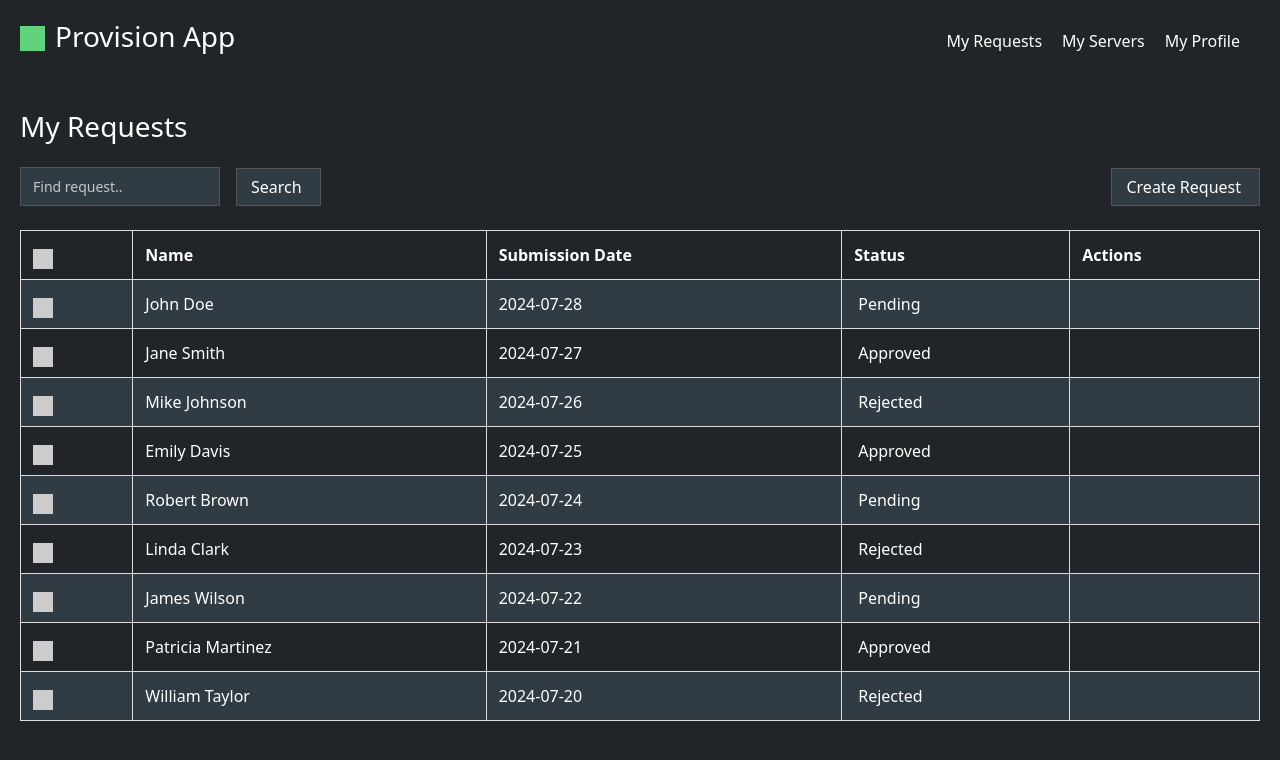
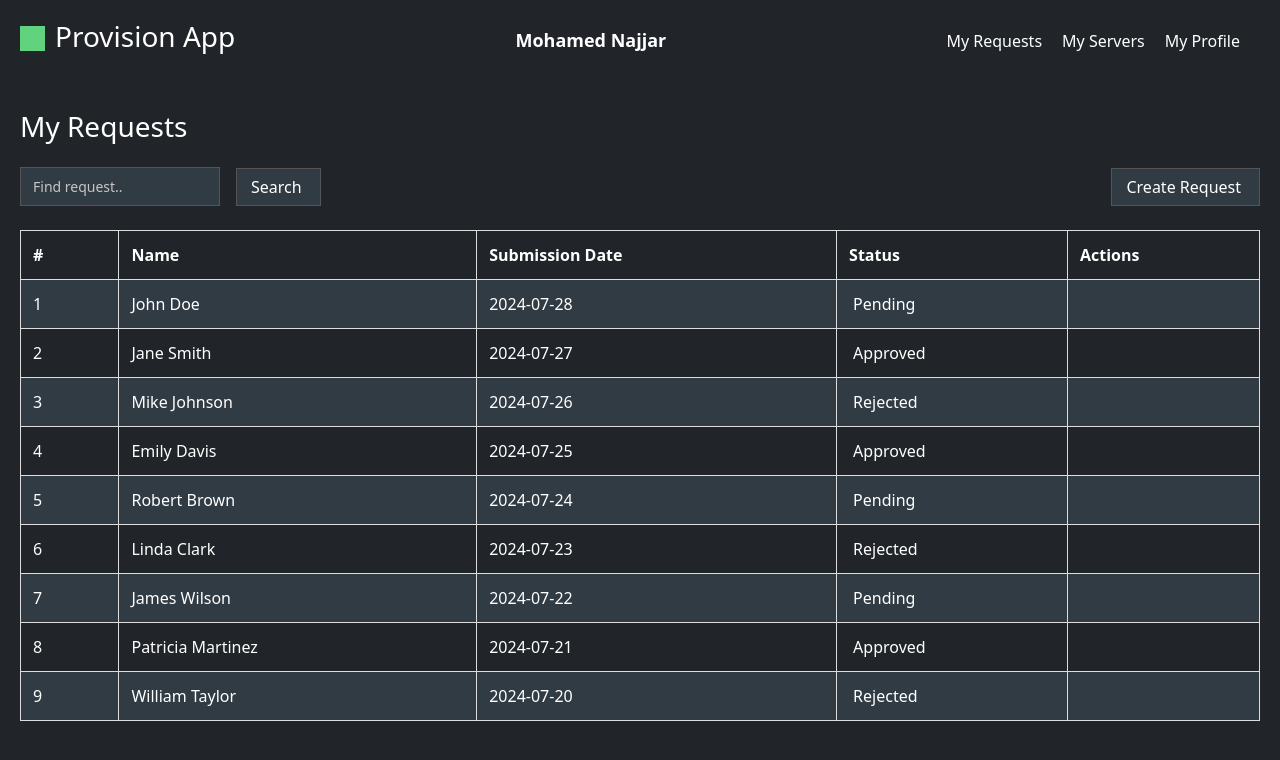
Before and after one commit to Moh4medNajjar/prov_app, an Angular app: page /my-requests in a window 1280 px wide. Shown: the top 760 px of the page. Built offline with nearby package versions, Linux system fonts and the light colour scheme; some icons are missing.

Commit message:
check button with index

```diff
--- a/src/app/my-requests/my-requests.component.html
+++ b/src/app/my-requests/my-requests.component.html
@@ -6,6 +6,7 @@
       <div class="logo"></div>
       <h3>Provision App</h3>
     </div>
+    <p style="font-size:large; font-weight: bold; margin: 0">Mohamed Najjar</p>
     <div class="menu">
       <a href="">My Requests</a>
       <a href="">My Servers</a>
@@ -33,12 +34,7 @@
     <table>
       <thead>
         <tr>
-          <th>
-            <label class="custom-checkbox">
-              <input type="checkbox">
-              <span class="checkmark"></span>
-            </label>
-          </th>
+          <th>#</th> <!-- Index Column -->
           <th (click)="sortTable('name')">
             Name
             <i class="fa fa-sort" *ngIf="sortColumn === 'name'"></i>
@@ -57,12 +53,7 @@
       <tbody>
         @for (item of filteredItems; track item) {
           <tr [ngClass]="{ 'blue-row': filteredItems.indexOf(item) % 2 === 0, 'red-row': filteredItems.indexOf(item) % 2 !== 0 }">
-            <td>
-              <label class="custom-checkbox">
-                <input type="checkbox">
-                <span class="checkmark"></span>
-              </label>
-            </td>
+            <td>{{ filteredItems.indexOf(item) + 1 }}</td> <!-- Index Display -->
             <td>{{ item.name }}</td>
             <td>{{ item.submissionDate }}</td>
             <td>
```
